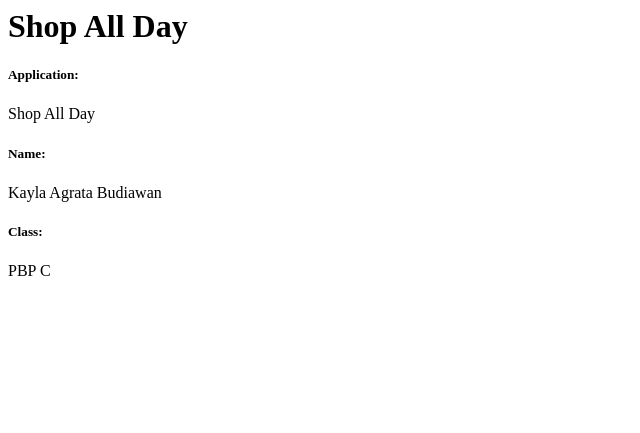
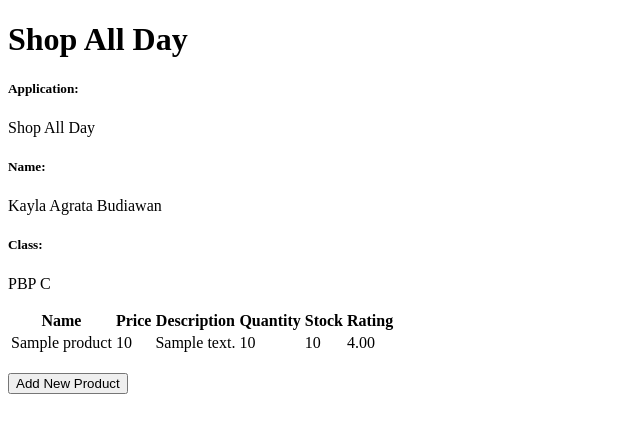
Before and after one commit to kaylagrata/shop-all-day, a Django app: page / in a window 1280 px wide. Shown: the top 433 px of the page, without its empty margins (0-640 px from the left). Run offline with Django 5.2, Linux system fonts and the light colour scheme; tables that the repository leaves empty hold one stand-in row (values such as "Sample post").

Commit message:
Finish making form and data delivery

```diff
--- a/main/models.py
+++ b/main/models.py
@@ -1,7 +1,9 @@
 from django.db import models
+import uuid
 
 # Create your models here.
 class Product(models.Model):
+    id = models.UUIDField(primary_key=True, default=uuid.uuid4, editable=False)
     name = models.CharField(max_length=255)
     price = models.IntegerField()
     description = models.TextField()
--- a/main/templates/main.html
+++ b/main/templates/main.html
@@ -1,3 +1,5 @@
+{% extends 'base.html' %}
+{% block content %}
 <h1>Shop All Day</h1>
 
 <h5>Application: </h5>
@@ -6,3 +8,38 @@
 <p>{{ name }}<p>
 <h5>Class: </h5>
 <p>{{ class }}<p>
+
+{% if not products %}
+<p>Belum ada data product pada shop all day.</p>
+{% else %}
+<table>
+    <tr>
+    <th>Name</th>
+    <th>Price</th>
+    <th>Description</th>
+    <th>Quantity</th>
+    <th>Stock</th>
+    <th>Rating</th>
+    </tr>
+
+    {% comment %} Berikut cara memperlihatkan data product di bawah baris ini
+    {% endcomment %}
+    {% for product in products %}
+    <tr>
+    <td>{{product.name}}</td>
+    <td>{{product.price}}</td>
+    <td>{{product.description}}</td>
+    <td>{{product.quantity}}</td>
+    <td>{{product.stock}}</td>
+    <td>{{product.rating}}</td>
+    </tr>
+    {% endfor %}
+</table>
+{% endif %}
+
+<br />
+
+<a href="{% url 'main:create_product' %}">
+    <button>Add New Product</button>
+</a>
+{% endblock content %}
--- a/main/urls.py
+++ b/main/urls.py
@@ -1,8 +1,13 @@
 from django.urls import path
-from main.views import show_main
+from main.views import show_main, create_product, show_xml, show_json, show_xml_by_id, show_json_by_id
 
 app_name = 'main'
 
 urlpatterns = [
     path('', show_main, name='show_main'),
+    path('create-product', create_product, name='create_product'),
+    path('xml/', show_xml, name='show_xml'),
+    path('json/', show_json, name='show_json'),
+    path('xml/<str:id>/', show_xml_by_id, name='show_xml_by_id'),
+    path('json/<str:id>/', show_json_by_id, name='show_json_by_id'),
 ]
--- a/main/views.py
+++ b/main/views.py
@@ -1,11 +1,43 @@
-from django.shortcuts import render
+from django.shortcuts import render, redirect
+from main.forms import ProductForm
+from main.models import Product
+from django.http import HttpResponse
+from django.core import serializers
 
 # Create your views here.
 def show_main(request):
+    products = Product.objects.all()
     context = {
         'application': 'Shop All Day',
         'name': 'Kayla Agrata Budiawan',
-        'class': 'PBP C'
+        'class': 'PBP C',
+        'products': products
     }
 
     return render(request, "main.html", context)
+
+def create_product(request):
+    form = ProductForm(request.POST or None)
+
+    if form.is_valid() and request.method == "POST":
+        form.save()
+        return redirect('main:show_main')
+
+    context = {'form': form}
+    return render(request, "create_product.html", context)
+
+def show_xml(request):
+    data = Product.objects.all()
+    return HttpResponse(serializers.serialize("xml", data), content_type="application/xml")
+
+def show_json(request):
+    data = Product.objects.all()
+    return HttpResponse(serializers.serialize("json", data), content_type="application/json")
+
+def show_xml_by_id(request, id):
+    data = Product.objects.filter(pk=id)
+    return HttpResponse(serializers.serialize("xml", data), content_type="application/xml")
+
+def show_json_by_id(request, id):
+    data = Product.objects.filter(pk=id)
+    return HttpResponse(serializers.serialize("json", data), content_type="application/json")
--- a/shop_all_day/settings.py
+++ b/shop_all_day/settings.py
@@ -55,7 +55,7 @@ ROOT_URLCONF = 'shop_all_day.urls'
 TEMPLATES = [
     {
         'BACKEND': 'django.template.backends.django.DjangoTemplates',
-        'DIRS': [],
+        'DIRS': [BASE_DIR / 'templates'],
         'APP_DIRS': True,
         'OPTIONS': {
             'context_processors': [
@@ -122,3 +122,5 @@ STATIC_URL = 'static/'
 # https://docs.djangoproject.com/en/5.1/ref/settings/#default-auto-field
 
 DEFAULT_AUTO_FIELD = 'django.db.models.BigAutoField'
+
+CSRF_TRUSTED_ORIGINS = ["http://localhost","http://127.0.0.1", "http://kayla-agrata-shopallday.pbp.cs.ui.ac.id", "https://kayla-agrata-shopallday.pbp.cs.ui.ac.id"]
--- /dev/null
+++ b/templates/base.html
@@ -0,0 +1,13 @@
+{% load static %}
+<!DOCTYPE html>
+<html lang="en">
+  <head>
+    <meta charset="UTF-8" />
+    <meta name="viewport" content="width=device-width, initial-scale=1.0" />
+    {% block meta %} {% endblock meta %}
+  </head>
+
+  <body>
+    {% block content %} {% endblock content %}
+  </body>
+</html>
```
Also changed, not shown: main/forms.py (added, +7 -0 lines), main/templates/create_product.html (added, +18 -0 lines), .github/workflows/deploy.yml (added), README.md, main/migrations/0002_alter_product_id.py (added).
